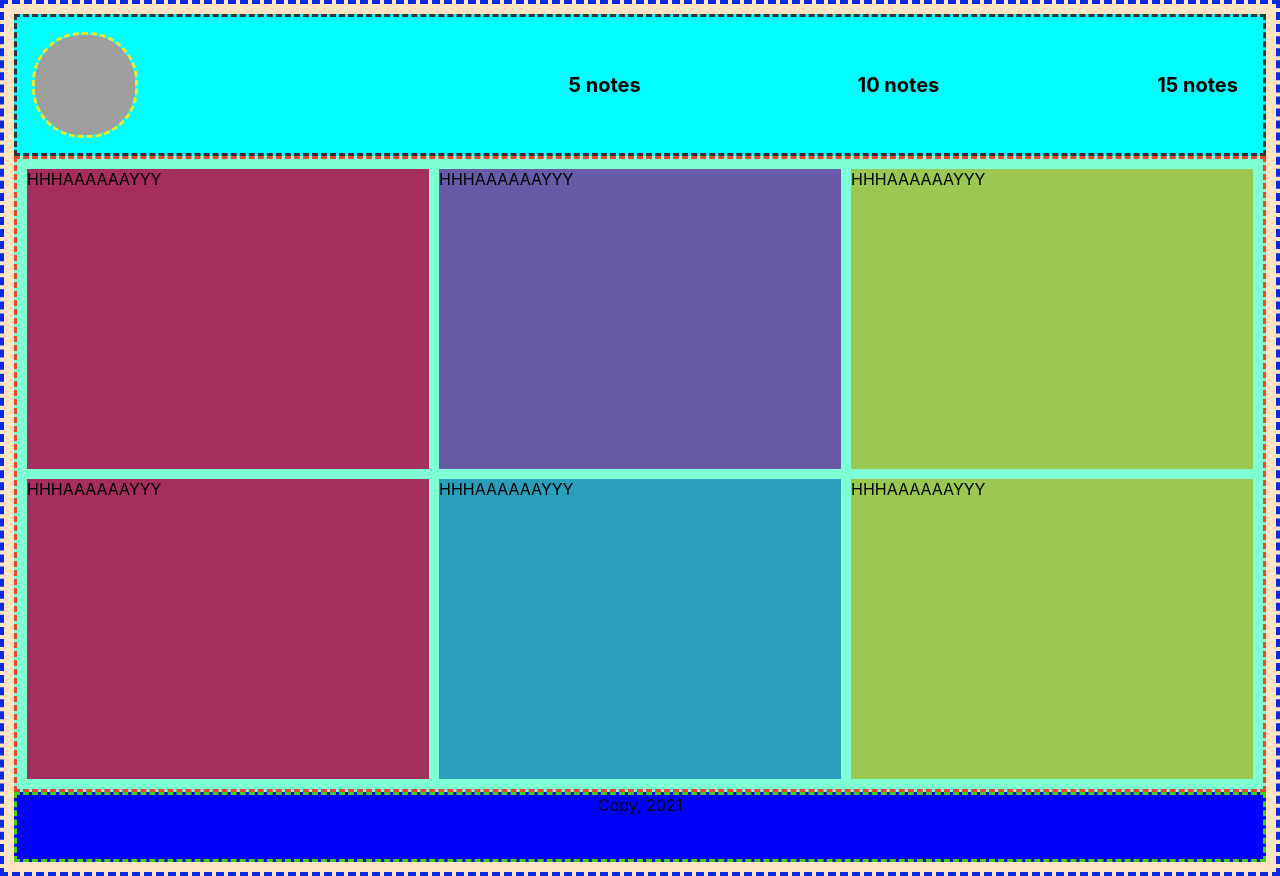
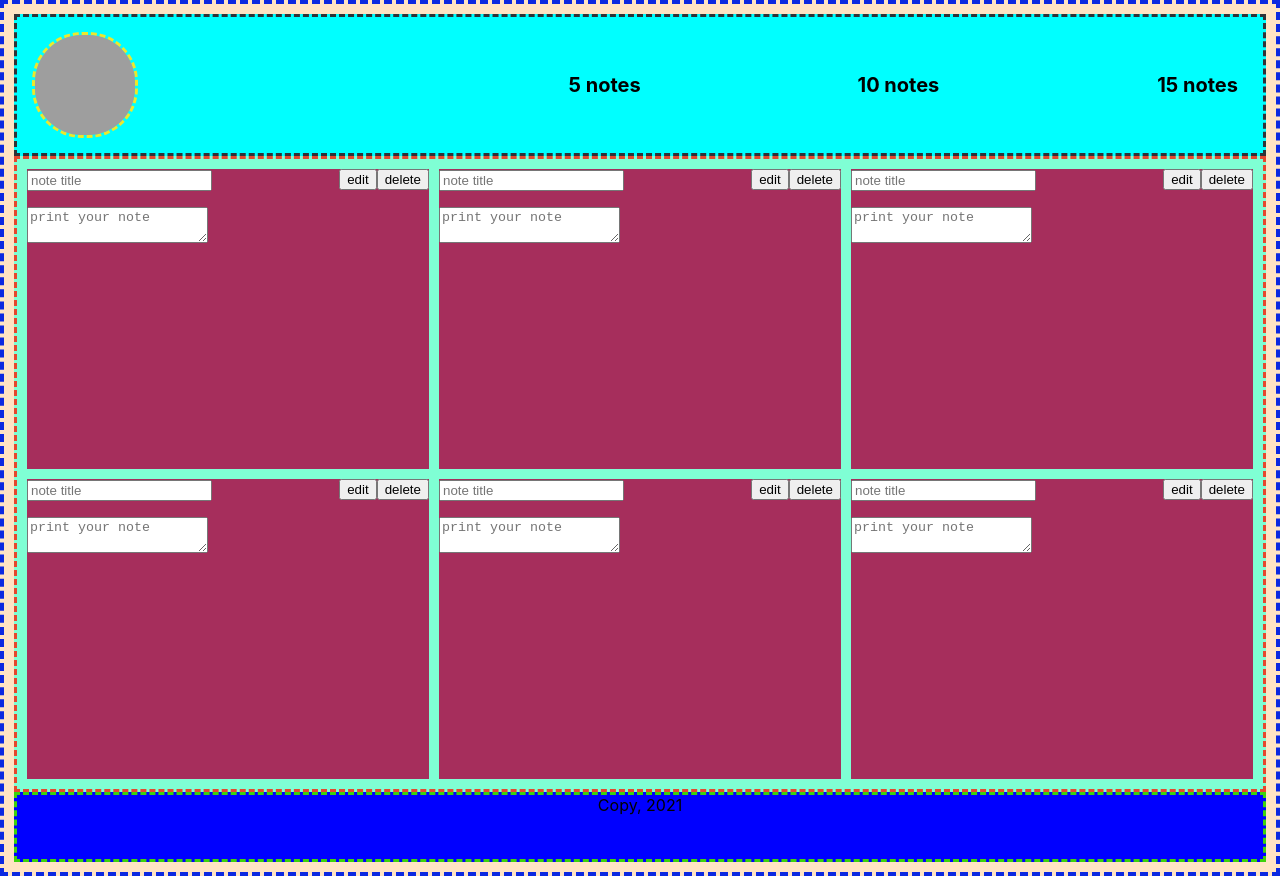
Before and after one commit to beavis22x/notesFromScratch, a React (Create React App) app: page / in a window 1280 px wide. Built offline with nearby package versions, Linux system fonts and the light colour scheme; grey boxes are pictures that could not be loaded.

Commit message:
Composing components, add buttons and input in NoteItem

```diff
--- a/src/App.css
+++ b/src/App.css
@@ -77,3 +77,7 @@ footer {
 .note__items {
 
 }
+
+#note-button {
+    float: right;
+}
--- a/src/App.js
+++ b/src/App.js
@@ -1,50 +1,16 @@
 import './App.css';
+import Header from "./components/Header/Header";
+import Footer from "./components/Footer/Footer";
+import NotesList from "./components/NotesList/NotesList";
 
 function App() {
     return (
         <div className="app-wrapper">
-            <header className="header">
-                <img src="https://clck.ru/XzD4Y" className="header__logo"></img>
-                <nav className="nav__header">
-                    <div className="header__link">
-                        5 notes
-                    </div>
-                    <div className="header__link">
-                        10 notes
-                    </div>
-                    <div className="header__link">
-                        15 notes
-                    </div>
-                </nav>
-                <div className="header__burger">
-                    <span></span>
-                </div>
-            </header>
-            <main className="main">
-                <section className="note__items">
-                    <div className="note__item color3">
-                        HHHAAAAAAYYY
-                    </div>
-                    <div className="note__item color1">
-                        HHHAAAAAAYYY
-                    </div>
-                    <div className="note__item color2">
-                        HHHAAAAAAYYY
-                    </div>
-                    <div className="note__item color3">
-                        HHHAAAAAAYYY
-                    </div>
-                    <div className="note__item color4">
-                        HHHAAAAAAYYY
-                    </div>
-                    <div className="note__item color2">
-                        HHHAAAAAAYYY
-                    </div>
-                </section>
-            </main>
-            <footer className="footer">
-                <div>Copy, 2021</div>
-            </footer>
+            <Header/>
+            <div className="app-wrapper-content">
+                <NotesList/>
+            </div>
+            <Footer/>
         </div>
     );
 }
--- /dev/null
+++ b/src/components/Footer/Footer.jsx
@@ -0,0 +1,11 @@
+import React from 'react';
+
+const Footer = (props) => {
+    return (
+        <footer className="footer">
+            <div>Copy, 2021</div>
+        </footer>
+    )
+}
+
+export default Footer
--- /dev/null
+++ b/src/components/Header/Header.jsx
@@ -0,0 +1,26 @@
+import React from 'react';
+
+
+const Header = (props) => {
+    return (
+        <header className="header">
+            <img src="https://clck.ru/XzD4Y" className="header__logo"></img>
+            <nav className="nav__header">
+                <div className="header__link">
+                    5 notes
+                </div>
+                <div className="header__link">
+                    10 notes
+                </div>
+                <div className="header__link">
+                    15 notes
+                </div>
+            </nav>
+            <div className="header__burger">
+                <span></span>
+            </div>
+        </header>
+    )}
+
+
+export default Header
--- /dev/null
+++ b/src/components/NoteItem/NoteItem.jsx
@@ -0,0 +1,28 @@
+import React from 'react';
+
+const NoteItem = (props) => {
+    return (
+        <div className="props.color.note__item color3">
+            <input
+                type="text"
+                placeholder="note title"
+                >
+            </input>
+            <button
+                id="note-button"
+                name='delete'>
+                delete
+            </button>
+            <button
+                name='edit'
+                id="note-button">
+                edit
+            </button>
+            <p>
+                <textarea placeholder="print your note" ></textarea>
+            </p>
+        </div>
+    )
+}
+
+export default NoteItem
--- /dev/null
+++ b/src/components/NotesList/NotesList.jsx
@@ -0,0 +1,17 @@
+import React from 'react';
+import NoteItem from "../NoteItem/NoteItem";
+
+const NotesList = (props) => {
+    const listItem = [0, 1, 2, 3, 4, 5];
+    const listItemCount = listItem.map((note) => <NoteItem/>)
+
+    return (
+        <main className="main">
+            <section className="note__items">
+                {listItemCount}
+            </section>
+        </main>
+    )
+}
+
+export default NotesList
--- a/src/index.js
+++ b/src/index.js
@@ -2,7 +2,7 @@ import React from 'react';
 import ReactDOM from 'react-dom';
 import './index.css';
 import App from './App';
-import reportWebVitals from './reportWebVitals';
+
 
 ReactDOM.render(
   <React.StrictMode>
@@ -10,8 +10,3 @@ ReactDOM.render(
   </React.StrictMode>,
   document.getElementById('root')
 );
-
-// If you want to start measuring performance in your app, pass a function
-// to log results (for example: reportWebVitals(console.log))
-// or send to an analytics endpoint. Learn more: https://bit.ly/CRA-vitals
-reportWebVitals();
```
